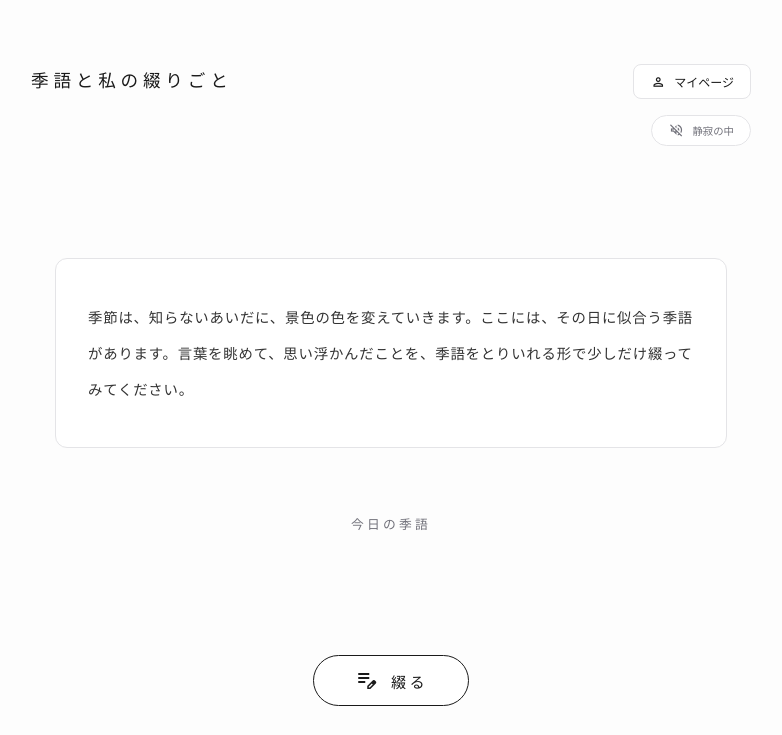
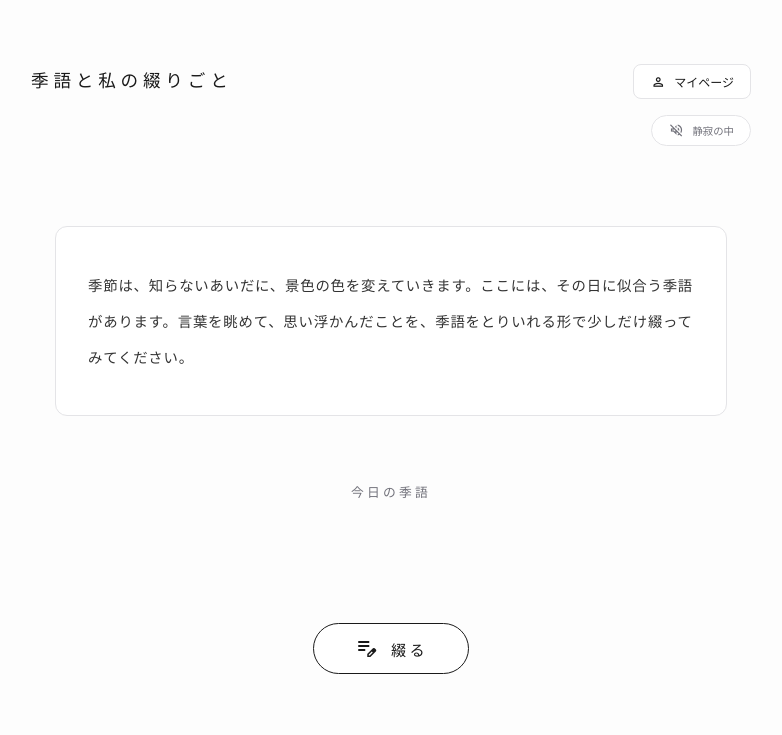
Before and after one commit to webwrap-commits/kigo-to-watashi, a plain HTML site: page index.html in a window 1280 px wide. Shown: the whole page, without its empty margins (249-1031 px from the left). Drawn offline with nearby package versions, Linux system fonts and the light colour scheme; no server answers.

Commit message:
Update index.html

```diff
--- a/index.html
+++ b/index.html
@@ -29,7 +29,7 @@
         #mypage-view.active { display: flex; }
 
         .kigo-section { text-align: center; margin: 2rem 0 4rem; width: 100%; padding: 0 1.5rem; box-sizing: border-box; display: flex; flex-direction: column; align-items: center; }
-        .intro-card { background: white; border: 1px solid var(--border); border-radius: var(--radius-xl); padding: 2.5rem 2rem; margin: 4rem auto 4rem; max-width: 42rem; text-align: left; box-sizing: border-box; }
+        .intro-card { background: white; border: 1px solid var(--border); border-radius: var(--radius-xl); padding: 2.5rem 2rem; margin: 2rem auto 4rem; max-width: 42rem; text-align: left; box-sizing: border-box; }
         .intro-text { font-family: var(--font-sans); font-size: 0.9rem; color: #333; line-height: 2.5; letter-spacing: 0.05rem; }
         .kigo-label { font-family: var(--font-sans); font-size: 0.8rem; color: var(--muted-foreground); margin-bottom: 1rem; letter-spacing: 0.2rem; display: block; width: 100%; }
         .kigo-word { font-family: var(--font-serif); font-size: 2.8rem; font-weight: 200; letter-spacing: 0.8rem; margin: 0; cursor: pointer; color: var(--foreground); min-height: 4rem; display: block; width: 100%; }
```
